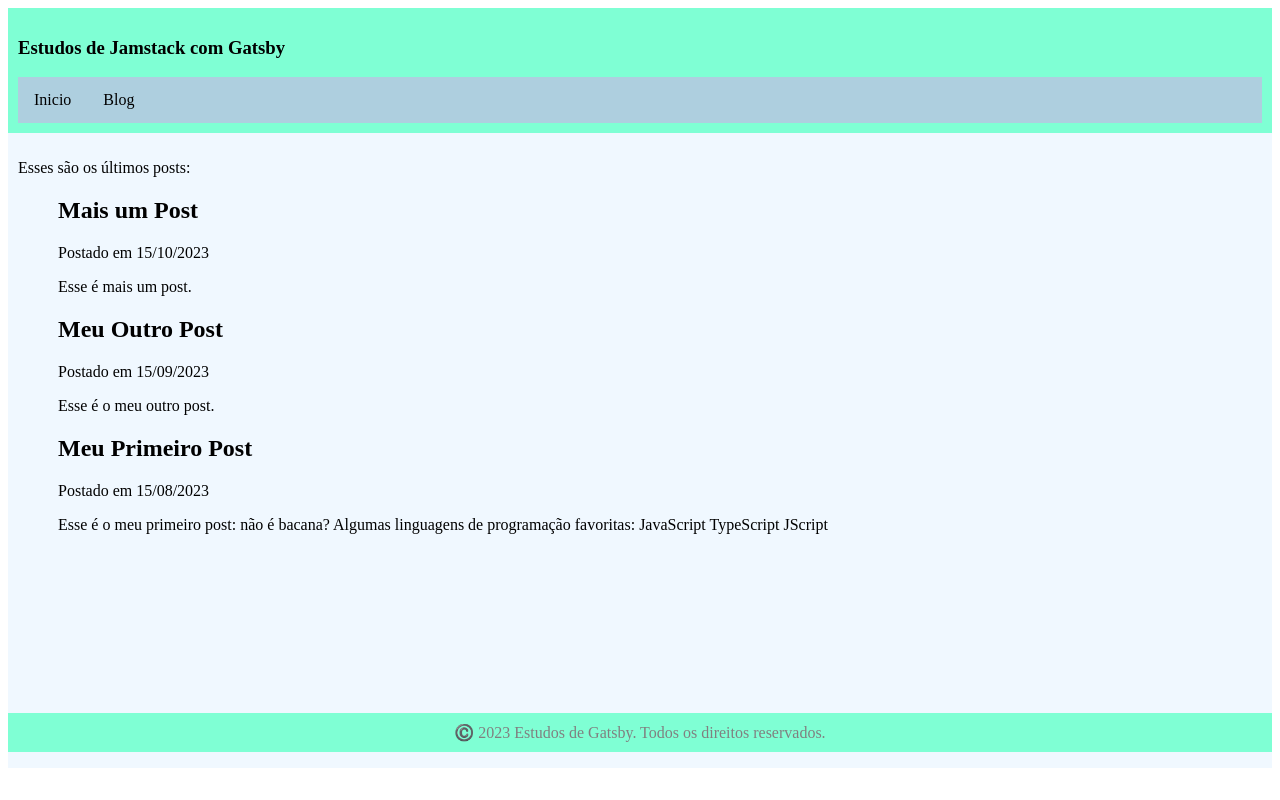
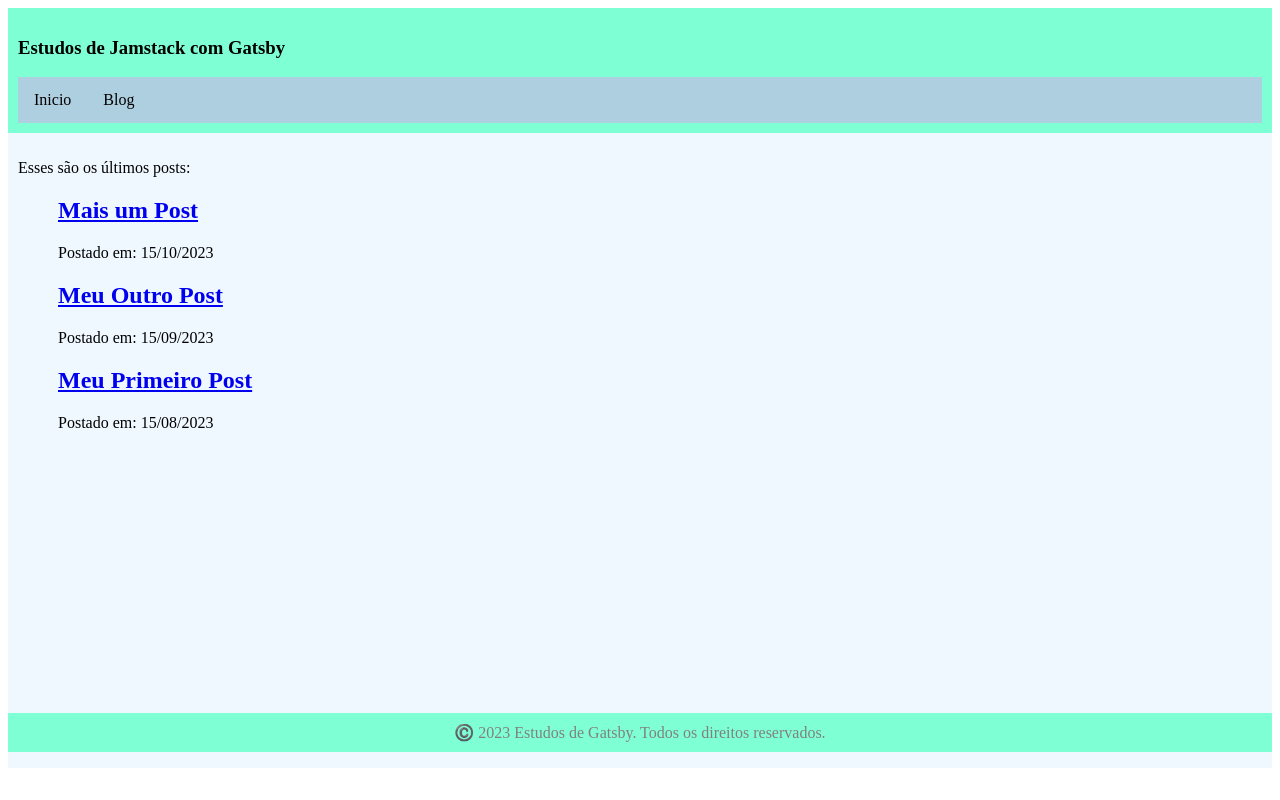
Before and after one commit to AndrePalmeiro99/Jamstack_007-estudos, a Gatsby site: page /blog in a window 1280 px wide. Built offline with nearby package versions, Linux system fonts and the light colour scheme; Gatsby itself is replaced by a stand-in of ours.

Commit message:
Publicando os arquivos

```diff
--- a/src/components/layout.js
+++ b/src/components/layout.js
@@ -21,7 +21,7 @@
                 <h3>{data.site.siteMetadata.title}</h3>
                 <nav className="topnav">
                     <Link to="/">Inicio</Link>
-                    <Link to="/blog">Blog</Link>
+                    <Link to="/blog/">Blog</Link>
                 </nav>
             </div>
             <div className="main">
--- a/src/pages/blog.js
+++ b/src/pages/blog/index.js
@@ -1,6 +1,6 @@
 import * as React from "react"
-import { useStaticQuery, graphql } from "gatsby"
-import Layout from "../components/layout"
+import { Link, useStaticQuery, graphql } from "gatsby"
+import Layout from "../../components/layout"
 
 const BlogPage = () => {
 
@@ -11,6 +11,7 @@
             frontmatter {
               date(formatString: "DD/MM/YYYY")
               title
+              slug
             }
             id
             excerpt
@@ -24,11 +25,14 @@
             <ul>
                 {
                     data.allMdx.nodes.map((node) => (
-                        <article key={node.id}>
-                            <h2>{node.frontmatter.title}</h2>
-                            <p>Postado em {node.frontmatter.date}</p>
-                            <p>{node.excerpt}</p>
-                        </article>
+                      <article key={node.id}>
+                      <h2>
+                        <Link to={`/blog/${node.frontmatter.slug}`}>
+                          {node.frontmatter.title}
+                        </Link>
+                      </h2>
+                      <p>Postado em: {node.frontmatter.date}</p>
+                    </article>
                     ))
                 }
             </ul>
```
Also changed, not shown: src/pages/blog/{mdx.frontmatter__slug}.js (added, +27 -0 lines).
